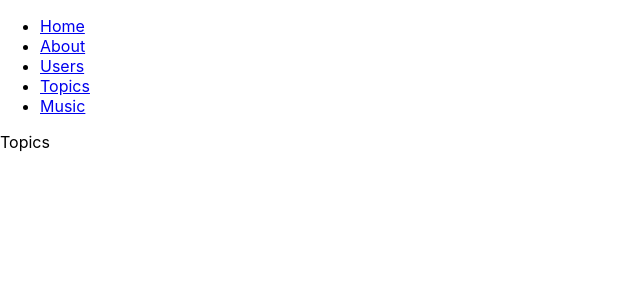
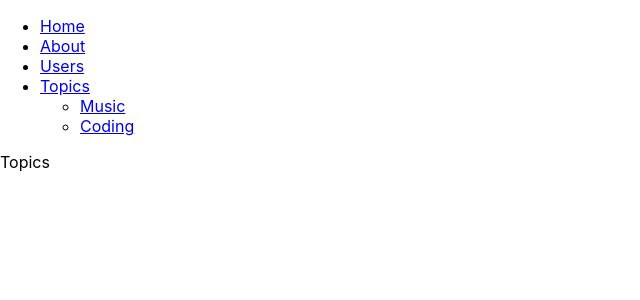
Before and after one commit to amadzuki/example-react-router, a React (Create React App) app: page /topics in a window 1280 px wide. Shown: the top 300 px of the page, without its empty margins (0-640 px from the left). Built offline with nearby package versions, Linux system fonts and the light colour scheme.

Commit message:
Add new link to coding

```diff
--- a/src/components/Navigation.js
+++ b/src/components/Navigation.js
@@ -16,9 +16,14 @@ const Navigation = () => {
         </li>
         <li>
           <Link to="/topics">Topics</Link>
-        </li>
-        <li>
-          <Link to="/topics/music">Music</Link>
+          <ul>
+            <li>
+              <Link to="/topics/music">Music</Link>
+            </li>
+            <li>
+              <Link to="/topics/coding">Coding</Link>
+            </li>
+          </ul>
         </li>
       </ul>
     </nav>
```
